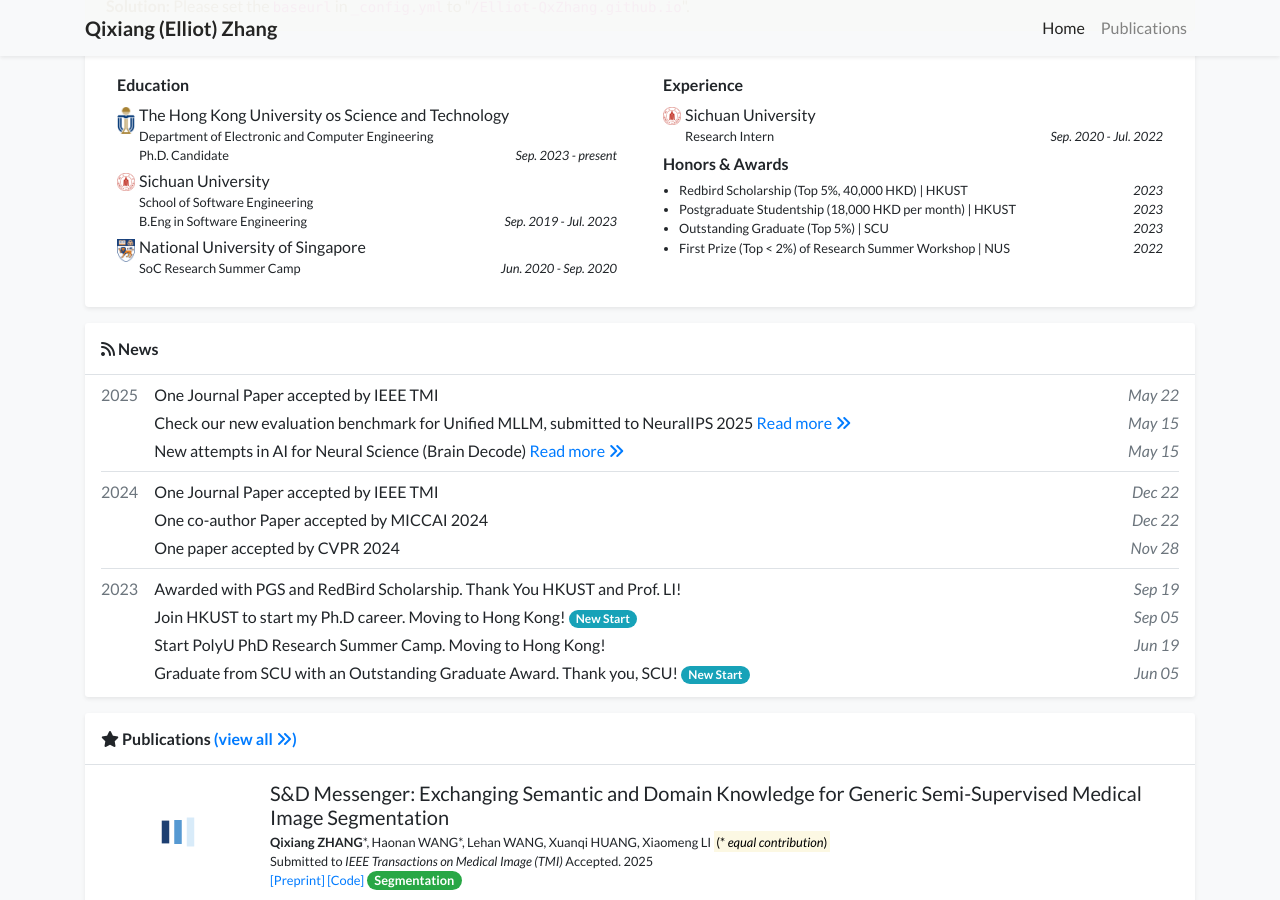
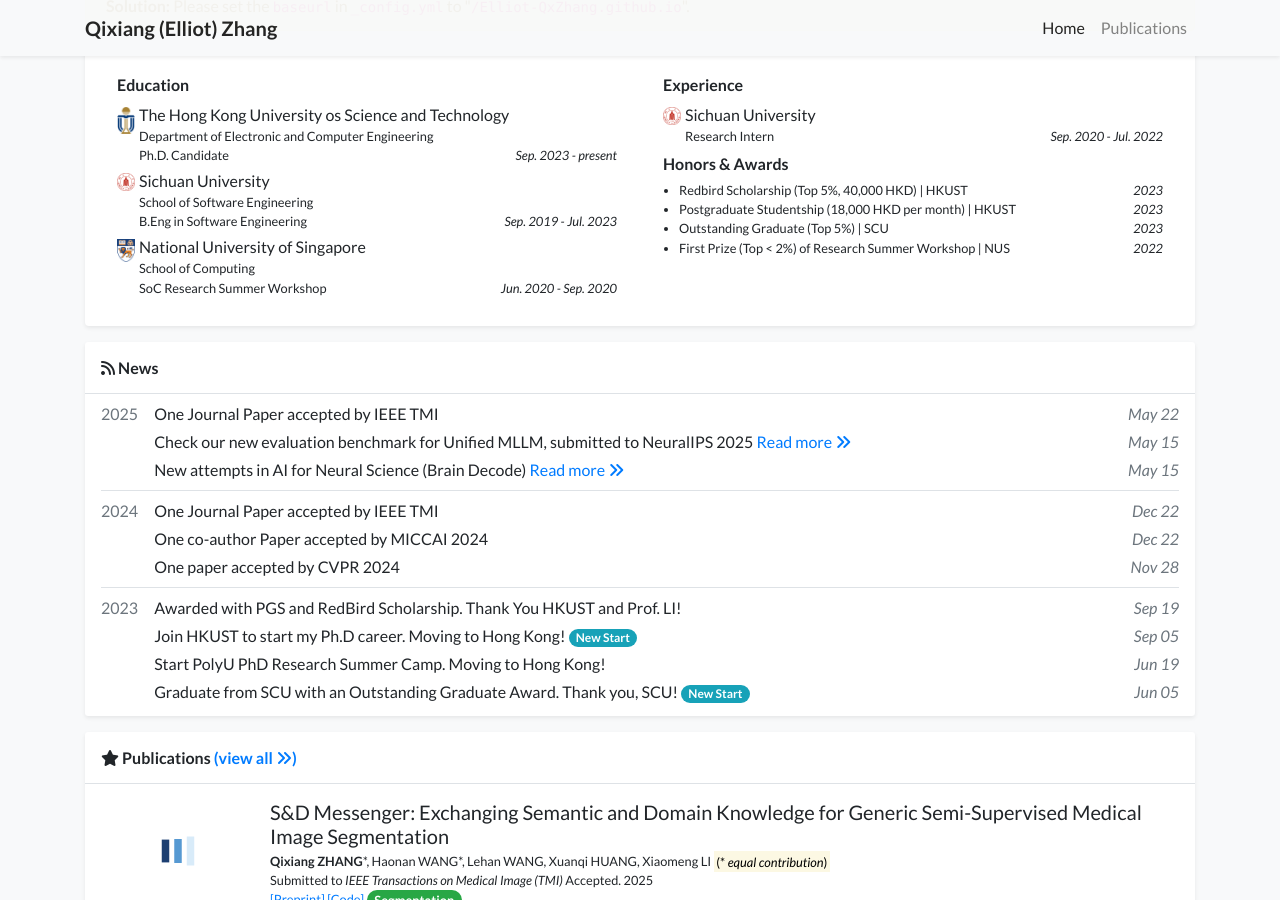
Before and after one commit to Elliot-QxZhang/Elliot-QxZhang.github.io, a Jekyll site: the page built from index.html, in a window 1280 px wide and 900 px high, scrolled down 600 px. Built offline with Jekyll 4.4.1, drawn with Linux system fonts in a browser that asks for light colours; nearby versions of some CDN libraries; a style sheet for code colours, icons or effects is not loaded.

Commit message:
Update profile.yml

```diff
--- a/_data/profile.yml
+++ b/_data/profile.yml
@@ -44,7 +44,9 @@
   date: Sep. 2019 - Jul. 2023
 - name: National University of Singapore
   logo: /assets/images/badges/nus_logo.png
-  position: SoC Research Summer Camp
+  position: >-
+    School of Computing <br/>
+    SoC Research Summer Workshop
   date: Jun. 2020 - Sep. 2020
 
 experience:
```
